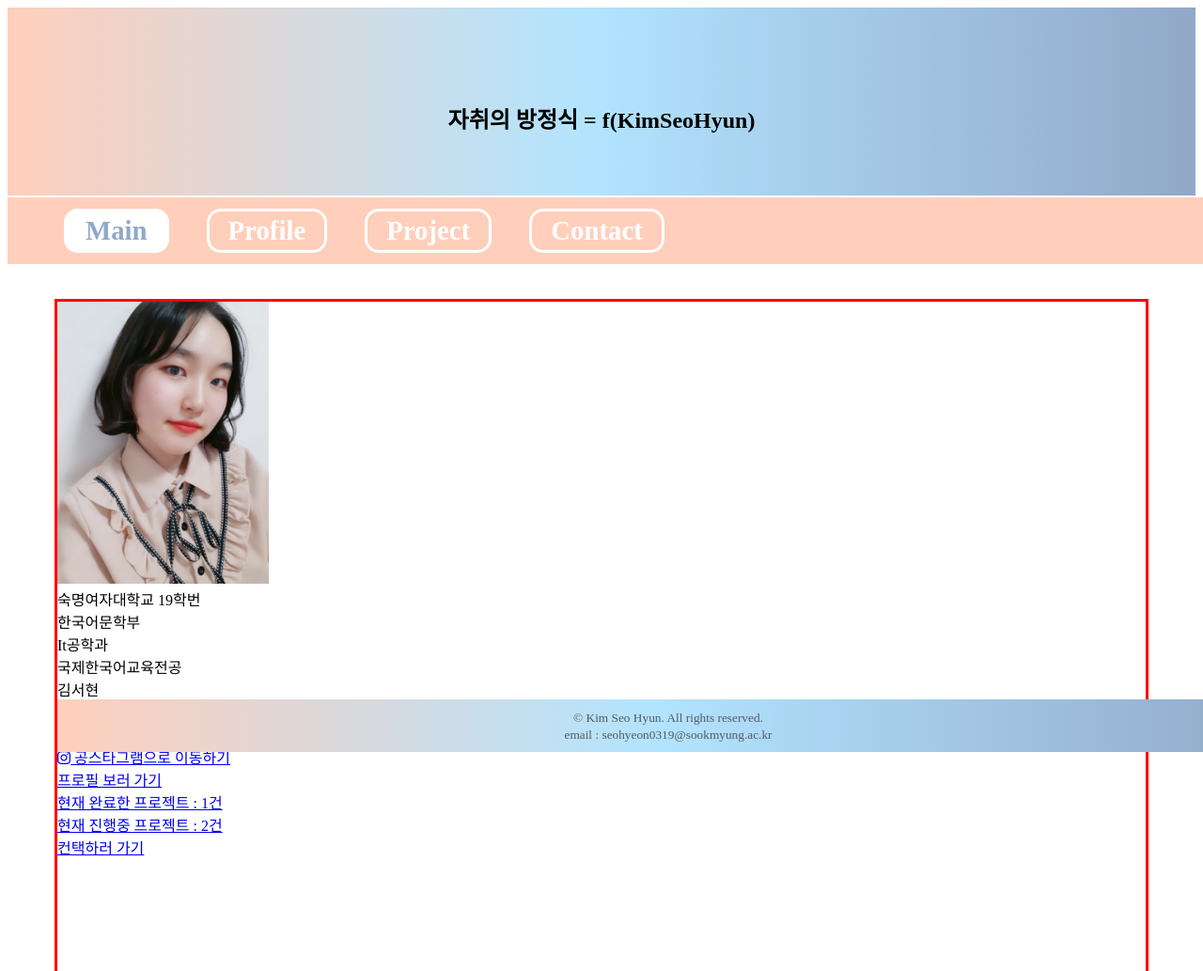
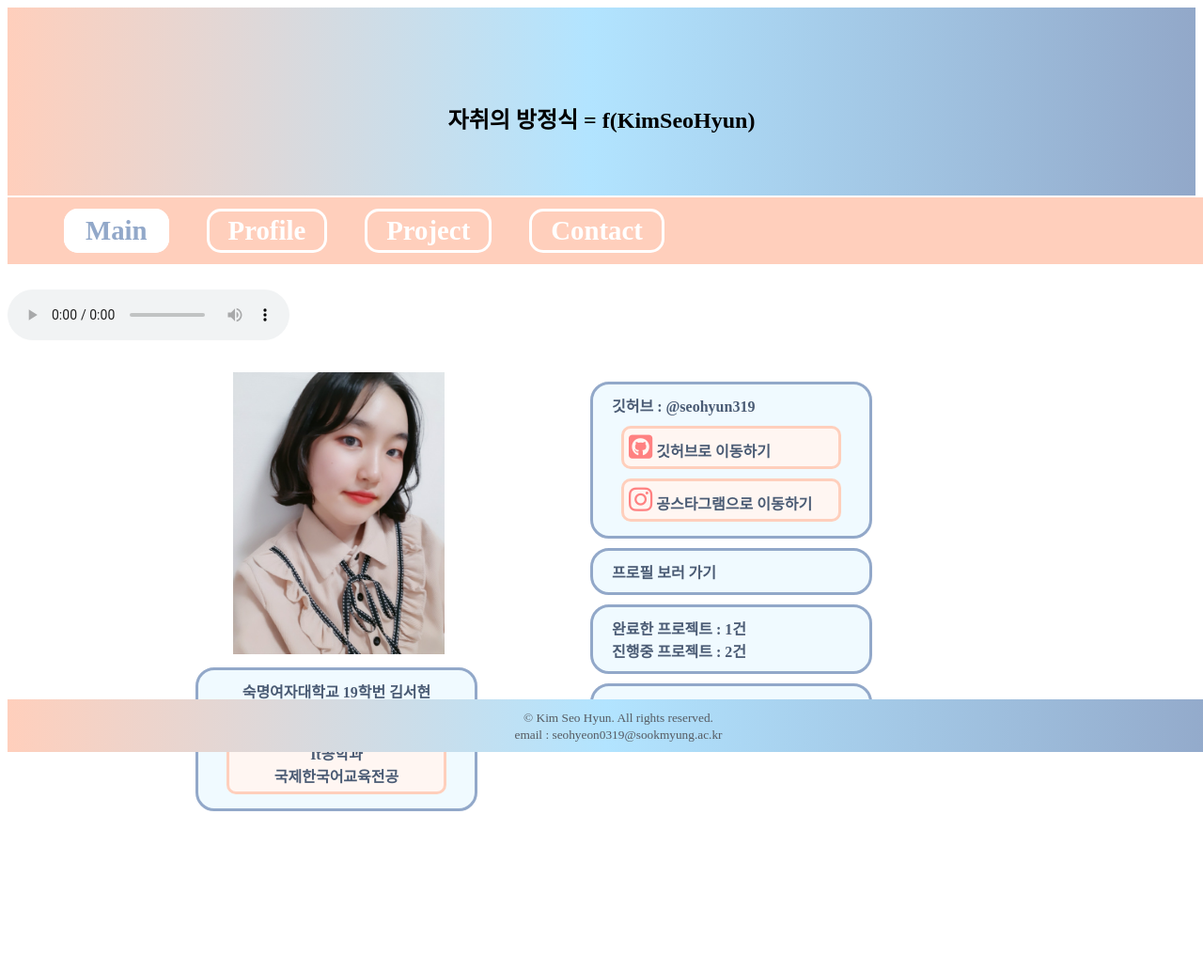
Before and after one commit to seohyun319/MyProfilePage, a plain HTML site: page index.html in a window 1280 px wide. Shown: the top 1033 px of the page at 94% size. Drawn offline with Linux system fonts and the light colour scheme.

Commit message:
grid edit

```diff
--- a/basic.css
+++ b/basic.css
@@ -62,6 +62,11 @@ nav ul a{
     text-decoration: none;
 }
 
+audio {
+    position: relative;
+    top: 100px;
+}
+
 .article {
     position: relative;
     /* position: absolute; */
@@ -69,40 +74,64 @@ nav ul a{
     top:100px;
     margin: 10px 50px;
     padding-bottom: 120px;
-    border-color: red;
-    border-style:solid;
     overflow: hidden;
     min-width: 750px;
-
 }
-
-/* main */
-/* .left6 { border-color: black;
-    border-style:solid;
-    float: left;
-} */
-
-.left6 img { height: 300px;
-    /* float: left; */
-}
-
-/* .left6 div { float: left;}
-
-.right4 { border-color: black;
-    border-style:solid;
-    float: left;
-}
-
-.ctt {
-    background-color: #b2e4ff;
-    border-color: black;
-    border-style:solid;
-}
- */
 
 
 
 
+/* main */
+
+
+.left5 img { height: 300px;
+    padding-left: 40px;
+    /* float: left; */
+}
+
+
+
+.ctt {
+    background-color: #f0faff;
+    border-color: #92a8c9;
+    border-radius: 20px;
+    border-style:solid;
+    margin: 10px 0px;
+    padding: 10px 20px;
+    color: #4a5b74;
+    font-weight: 800;
+    text-decoration: none;
+}
+
+.ctt >p {
+    background-color: #fff6f2;
+    border-color: #ffcfbc;
+    border-radius: 10px;
+    border-style:solid;
+    margin: 10px 10px 5px;
+    padding: 5px 5px;
+    text-align: center;
+}
+
+.ctt >div, a {
+    color: #4a5b74;
+    font-weight: 800;
+    text-decoration: none;
+}
+
+.ctt >div >a >div {
+    background-color: #fff6f2;
+    border-color: #ffcfbc;
+    border-radius: 10px;
+    border-style:solid;
+    margin: 10px 10px 5px;
+    padding: 5px 5px;
+}
+
+.ctt >div >a >div >i {
+    color: #ff8181;
+    font-size: 1.8em;
+}
 
 
 
@@ -112,16 +141,13 @@ div .left { overflow: hidden; }
 div .right { overflow: hidden;}
 
 .left {
-    border-color: blue;
-    border-style:solid;
     width: 50%; min-width: 600px;
     float: left; padding: 20px;
+    padding-left: 50px;
 }
 
 .right {
-    border-color: blue;
-    border-style:solid;
-    /* width: 50%;  */
+    width: 35%;
     float: left;
     padding: 20px;
 }
@@ -152,23 +178,20 @@ div .right { overflow: hidden;}
 
 /* project */
 .left5 {
-    border-color: blue;
-    border-style:solid;
     /* width: 50%;  */
     width: 300px;
-    min-width: 10px;
+    min-width: 300px;
     float: left; padding: 20px;
+    padding-left: 150px;
 
 }
 
 .right5 {
-    border-color: blue;
-    border-style:solid;
     /* width: 50%;  */
     width: 300px;
-    min-width: 10px;
+    min-width: 300px;
     float: left;
-    padding: 20px;
+    padding: 20px 20px 20px 100px;
 }
 
 .PrjContent {
--- a/index.html
+++ b/index.html
@@ -35,37 +35,39 @@
         </nav>
     </div>
 
+    <audio controls src="LADIES' CODE - galaxy.mp3" loop autoplay></audio>
+
     <div class="article">
-        <div class="left6">
+        <div class="left5">
             <img src="profileImg.jpg" alt="사진">
-            <div>숙명여자대학교 19학번<br />한국어문학부<br />
-                It공학과<br />국제한국어교육전공
-                <br />김서현</div>
+            <div class="ctt"  style="text-align: center;">숙명여자대학교 19학번 김서현
+            <p>한국어문학부<br />
+                It공학과<br />국제한국어교육전공</p></div>
         </div>
-        <div class="right4">
+        <div class="right5">
             <div class="ctt">
                 <div>
                     깃허브 : @seohyun319 <br />
-                    <a href="https://github.com/seohyun319"><i class="fab fa-github-square"></i> 깃허브로 이동하기</a><br />
-                    <a href="https://www.instagram.com/moongmang_study"><i class="fab fa-instagram"></i> 공스타그램으로 이동하기</a>
+                    <a href="https://github.com/seohyun319"><div><i class="fab fa-github-square"></i> 깃허브로 이동하기</div></a>
+                    <a href="https://www.instagram.com/moongmang_study"><div><i class="fab fa-instagram"></i> 공스타그램으로 이동하기</div></a>
                 </div>
             </div>
-            <a href="profile.html"><div class="ctt">
+            <div class="ctt"><a href="profile.html">
                 <div>
                     프로필 보러 가기
                 </div>
-            </a>
-            <a href="project.html"><div class="ctt">
+            </a></div>
+            <div class="ctt"><a href="project.html">
                 <div>
-                    현재 완료한 프로젝트 : 1건<br />
-                    현재 진행중 프로젝트 : 2건
+                    완료한 프로젝트 : 1건<br />
+                    진행중 프로젝트 : 2건
                 </div>
-            </a>
-            <a href="contact.html"><div class="ctt">
+            </a></div>
+            <div class="ctt"><a href="contact.html">
                 <div>
                     컨택하러 가기
                 </div>
-            </a>
+            </a></div>
         </div>
     </div>
 
```
Also changed, not shown: 1 other file.
